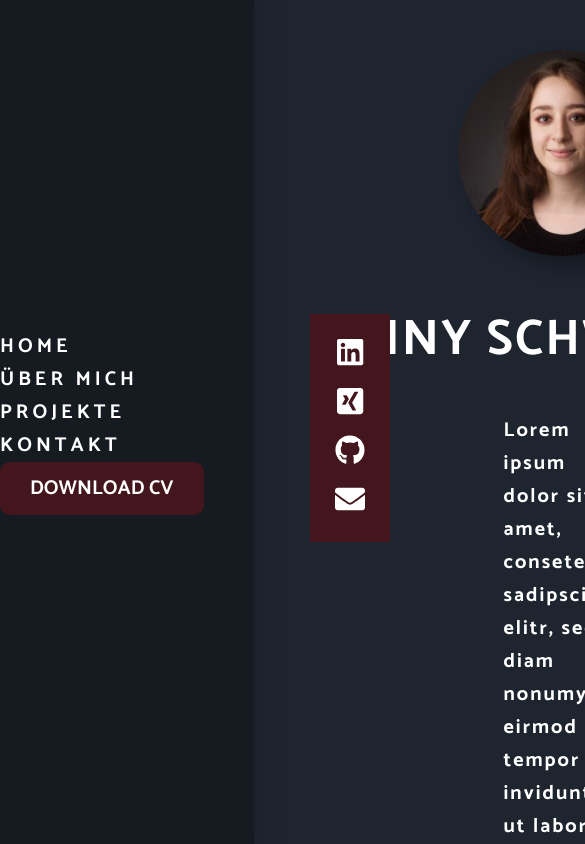
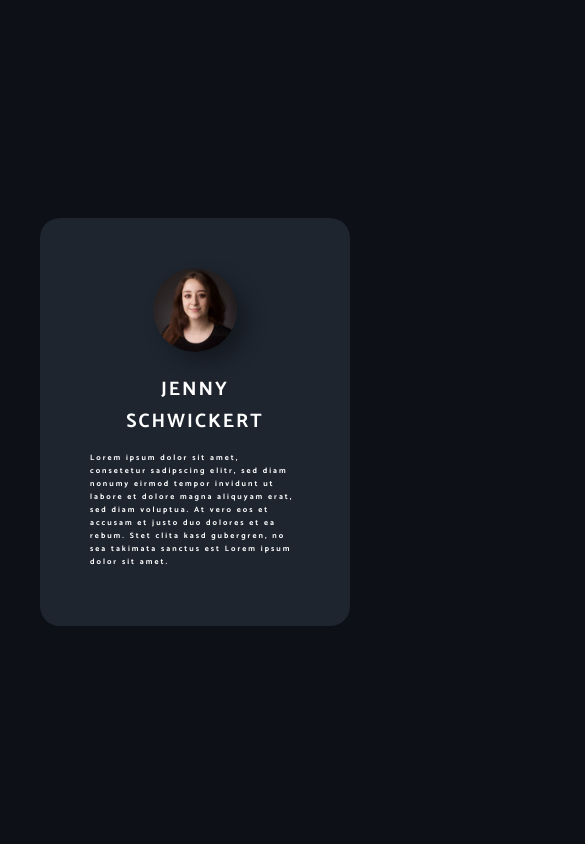
Before and after one commit to schwickertjenny/my-resume, a React (Create React App) app in the folder my-resume/: page / in a window 390 px wide. Shown: the top 844 px of the page, 585 px wide, since content can reach past the window. Built offline with nearby package versions, Linux system fonts and the light colour scheme.

Commit message:
@media query is now variable

```diff
--- a/my-resume/src/app.styles.ts
+++ b/my-resume/src/app.styles.ts
@@ -1,49 +1,36 @@
 import { createGlobalStyle } from "styled-components";
+import breakpoint from "./data/breakpoints";
+
 // Images
 import wallPaper from "../images/wallpaper.jpg";
 
 export const GlobalStyle = createGlobalStyle`
-    html {
-        // height: 100%;
-    }
     #root {
         width: 100%;
         height: 100vh;
     }
+
+    @media only screen and ${breakpoint.device.xs} {
+    /* smartphones, portrait iPhone, portrait 480x320 phones (Android) */
     body {
         display:flex;
         flex-direction: row;
         justify-content: flex-start;
-        // align-items: center;
-        // height:calc(100% - 100px);
         margin: 0;
 
         color: #fff;
         background-color: rgb(13 17 23 / 100%);
     }
-
-    }
     * {
         box-sizing: border-box;
         font-family: 'Catamaran', sans-serif;
     }
+    }
+    @media only screen and ${breakpoint.device.sm} {
+        /* smartphones, Android phones, landscape iPhone */
+    }
+    @media only screen and ${breakpoint.device.lg} {
+        /* hi-res laptops and desktops */
 
-    .pad-left-100{
-        // padding:0px 100px;
-    }
-
-    @media (min-width:320px)  {
-        /* smartphones, portrait iPhone, portrait 480x320 phones (Android) */
-        body {
-        }
-    }
-    @media (min-width:480px)  { /* smartphones, Android phones, landscape iPhone */ }
-    @media (min-width:600px)  { /* portrait tablets, portrait iPad, e-readers (Nook/Kindle), landscape 800x480 phones (Android) */ }
-    @media (min-width:801px)  { /* tablet, landscape iPad, lo-res laptops ands desktops */ }
-    @media (min-width:1025px) { /* big landscape tablets, laptops, and desktops */ }
-    @media (min-width:1281px) {
-        /* hi-res laptops and desktops */
-        body {
-        }
     }
 `;
--- a/my-resume/src/components/NavBar.styles.ts
+++ b/my-resume/src/components/NavBar.styles.ts
@@ -1,17 +1,14 @@
 import styled from "styled-components";
+import breakpoint from "../data/breakpoints";
 
 export const Wrapper = styled.div`
+  @media only screen and ${breakpoint.device.xs} {
+    /* smartphones, portrait iPhone, portrait 480x320 phones (Android) */
+    display: none;
     width: auto;
-  height: 100%;
-  float: left;
-  padding: 20px 50px 20px 0;
-  display: flex;
     margin: 0;
     background-color: #161b22;
     box-shadow: 1px -1px 22px #000000;
-}
-
-
 
     ul {
       list-style-type: none;
@@ -60,6 +57,34 @@ export const Wrapper = styled.div`
       -o-transition: all 0.5s;
       transition: all 0.5s;
     }
+  }
+  @media only screen and ${breakpoint.device.sm} {
+    /* smartphones, Android phones, landscape iPhone */
+
+  }
+  @media only screen and ${breakpoint.device.lg} {
+    /* hi-res laptops and desktops */
+    display: flex;
+    height: 100%;
+    float: left;
+    padding: 20px 50px 20px 0;
+
+    a {
+      font-size: 20px;
+    }
+
+    // *--- Menu hover effect ---*
+    a:hover {
+      opacity: 1;
+      color: rgba(255, 0, 0, 0.4);
+    }
+    a:hover::before {
+      content: ">";
+      position: absolute;
+      left: -15px;
+      font-size: 20px;
+      animation: blink 1.25s linear infinite;
+    }
     @keyframes blink {
       0%,
       50%,
@@ -71,71 +96,5 @@ export const Wrapper = styled.div`
         opacity: 0;
       }
     }
-  a:hover {
-    opacity: 1;
-    color: rgba(255, 0, 0, 0.4);
-    // border-bottom: 4px solid red;
-  }
-  a:hover::before {
-    content: ">";
-    position: absolute;
-    left: -15px;
-    font-size: 20px;
-    animation: blink 1.25s linear infinite;
-  }
-
-  @media (max-width: 830px) {
-    .nav-bar {
-      margin: 20px 0;
-      top: 10%;
-    }
-    a {
-      display: block;
-      font-size: 20px;
-    }
-    a:hover::before {
-      content: none;
-      animation: none;
-    }
-    li {
-      display: inline;
-      margin: 0px;
-    }
-    ul {
-      padding: 0px;
-      white-space: none;
-      font-size: 20px;
-    }
-  }
-
-  @media (min-width: 320px) {
-    /* smartphones, portrait iPhone, portrait 480x320 phones (Android) */
-    body {
-    }
-  }
-  @media (min-width: 480px) {
-    /* smartphones, Android phones, landscape iPhone */
-  }
-  @media (min-width: 600px) {
-    /* portrait tablets, portrait iPad, e-readers (Nook/Kindle), landscape 800x480 phones (Android) */
-  }
-  @media (min-width: 801px) {
-    /* tablet, landscape iPad, lo-res laptops ands desktops */
-  }
-  @media (min-width: 1025px) {
-    /* big landscape tablets, laptops, and desktops */
-  }
-  @media (min-width: 1281px) {
-    /* hi-res laptops and desktops */
-    a {
-      font-size: 20px;
-    }
-    a:hover::before {
-      content: ">";
-      position: absolute;
-      left: -15px;
-      font-size: 20px;
-      animation: blink 1.25s linear infinite;
-    }
   }
 `;
--- a/my-resume/src/components/SocialMediaMenue.styles.ts
+++ b/my-resume/src/components/SocialMediaMenue.styles.ts
@@ -1,21 +1,24 @@
 import styled from "styled-components";
+import breakpoint from "../data/breakpoints";
 
 export const Wrapper = styled.div`
+  @media only screen and ${breakpoint.device.xs} {
+    /* smartphones, portrait iPhone, portrait 480x320 phones (Android) */
+    background-color: rgba(66, 22, 28, 1);
+    display: none;
+  }
+  @media only screen and ${breakpoint.device.sm} {
+    /* smartphones, Android phones, landscape iPhone */
+  }
+  @media only screen and ${breakpoint.device.lg} {
+    /* hi-res laptops and desktops */
+    display: block;
     position: fixed;
     right: 0;
     top: calc(50% + 20px);
     width: auto;
     margin-top: -8em;
-  background-color: rgba(66, 22, 28, 1);
     text-align: center;
-
-  /* ul:hover {
-    padding-right: 80px !important;
-    -webkit-transition: all 0.5s;
-    -moz-transition: all 0.5s;
-    -o-transition: all 0.5s;
-    transition: all 0.5s;
-  } */
 
     ul {
       padding: 0 25px;
@@ -34,38 +37,9 @@ export const Wrapper = styled.div`
       font-size: 30px;
     }
 
-  /* li a:hover, li a:hover svg {
-    color:  rgba(255,0,0,0.4);
-    // border-bottom: 4px solid red;
-  } */
-
     ul li a:visited {
       color: #fff;
       text-decoration: none;
     }
-
-  @media (min-width: 320px) {
-    /* smartphones, portrait iPhone, portrait 480x320 phones (Android) */
-    body {
-    }
-  }
-  @media (min-width: 480px) {
-    /* smartphones, Android phones, landscape iPhone */
-  }
-  @media (min-width: 600px) {
-    /* portrait tablets, portrait iPad, e-readers (Nook/Kindle), landscape 800x480 phones (Android) */
-  }
-  @media (min-width: 801px) {
-    /* tablet, landscape iPad, lo-res laptops ands desktops */
-    li a {
-    }
-  }
-  @media (min-width: 1025px) {
-    /* big landscape tablets, laptops, and desktops */
-  }
-  @media (min-width: 1281px) {
-    /* hi-res laptops and desktops */
-    body {
-    }
   }
 `;
--- a/my-resume/src/components/Welcome.styles.ts
+++ b/my-resume/src/components/Welcome.styles.ts
@@ -1,29 +1,19 @@
 import styled from "styled-components";
+import breakpoint from "../data/breakpoints";
 
 export const Wrapper = styled.div`
-  /* padding: 50px; */
+  @media only screen and ${breakpoint.device.xs} {
+    /* smartphones, portrait iPhone, portrait 480x320 phones (Android) */
     width: auto;
     display: flex;
     height: 100vh;
-  margin-right: 120px;
 
     .context-box {
-    /* height: 100%; */
-    margin: auto;
+      margin: auto 40px;
       text-align: center;
       padding: 50px;
       background-color: rgb(44 54 68 / 55%);
-    border-radius: 0 20px 20px 0;
-
-    -webkit-transition: all 0.5s;
-    -moz-transition: all 0.5s;
-    -o-transition: all 0.5s;
-    transition: all 0.5s;
-    /* box-shadow: 10px 10px 20px #000000bd; */
-  }
-
-  .context-box:hover {
-
+      border-radius: 20px 20px 20px 20px;
     }
 
     img#profile-pic {
@@ -34,36 +24,35 @@ export const Wrapper = styled.div`
       box-shadow: 10px 10px 20px #00000054;
     }
     h1 {
-    font-size: 50px;
+      font-size: 5vw;
       text-transform: uppercase;
       letter-spacing: 2px;
     }
-  /* span {
-    color: rgba(255,0,0,0.4);
-  } */
+    p {
+      font-size: 2vw;
+      letter-spacing: 2px;
+      text-align: left;
+    }
+  }
+  @media only screen and ${breakpoint.device.sm} {
+    /* smartphones, Android phones, landscape iPhone */
+  }
+  @media only screen and ${breakpoint.device.lg} {
+    /* hi-res laptops and desktops */
+
+    .context-box {
+      margin: auto;
+      padding: 50px;
+      border-radius: 0 20px 20px 0;
+    }
+
+    margin-right: 120px;
+    h1 {
+      font-size: 50px;
+    }
     p {
       font-size: 20px;
       padding: 0 200px;
-    letter-spacing: 2px;
-    text-align: left;
     }
-
-  @media (max-width: 830px) {
-    /* h1 {
-      font-size: 6vw;
-    }
-    p {
-      font-size: 5vw;
-    } */
-  }
-
-  @media (min-width: 1281px) {
-    /* hi-res laptops and desktops */
-    /* h1 {
-      font-size: 50px;
-    }
-    p {
-      font-size: 40px;
-    } */
   }
 `;
--- /dev/null
+++ b/my-resume/src/data/breakpoints.ts
@@ -0,0 +1,15 @@
+//https://dev.to/cagatayunal/how-to-use-css-media-query-breakpoint-in-styled-components-9of
+
+const size = {
+ xs: '320px',
+ sm: '768px',
+ lg: '1200px',
+}
+
+const device = {
+ xs: `(min-width: ${size.xs})`,
+ sm: `(min-width: ${size.sm})`,
+ lg: `(min-width: ${size.lg})`
+}
+
+export default {size, device}
```
Lines whose indentation alone changed are shown as unchanged.
